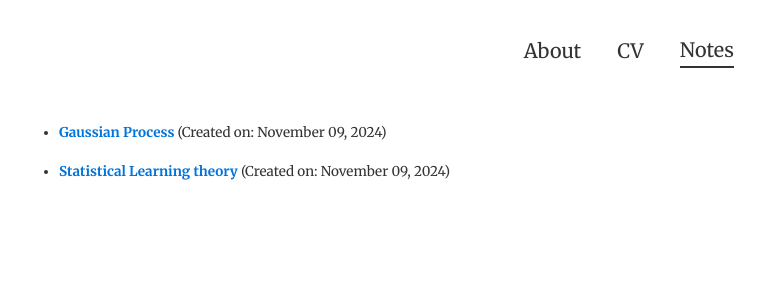
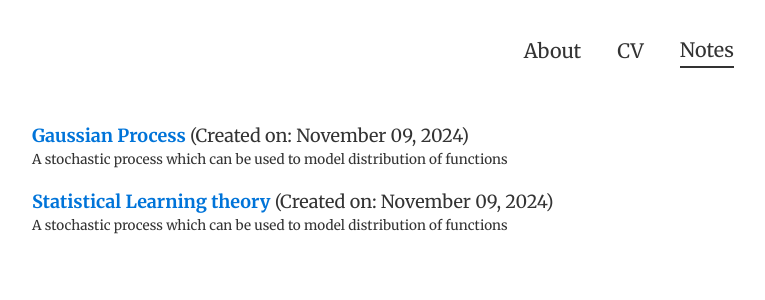
Before and after one commit to dannyrichy/dannyrichy.github.io, a Jekyll site: the page built from docs/notes.md, in a window 1280 px wide. Shown: the top 300 px of the page, without its empty margins (248-1013 px from the left). Built offline with Jekyll 4.4.1, drawn with Linux system fonts in a browser that asks for light colours.

Commit message:
correcting photo

```diff
--- a/docs/_notes/gaussian_process.md
+++ b/docs/_notes/gaussian_process.md
@@ -2,6 +2,7 @@
 layout: default
 title: Gaussian Process
 date: 2024-11-09
+description: "A stochastic process which can be used to model distribution of functions"
 ---
 
 # Gaussian Process
--- a/docs/_notes/sl_theory.md
+++ b/docs/_notes/sl_theory.md
@@ -2,4 +2,5 @@
 layout: default
 title: Statistical Learning theory
 date: 2024-11-09
+description: "A stochastic process which can be used to model distribution of functions"
 ---
--- a/docs/notes.md
+++ b/docs/notes.md
@@ -3,5 +3,9 @@ layout: default
 ---
 
 {% for note in site.notes %}
-  - **[{{ note.title }}]({{ note.url }})** (Created on: {{ note.date | date: "%B %d, %Y" }})
+  <div>
+    <strong><a href="{{ note.url }}">{{ note.title }}</a></strong>
+    <span>(Created on: {{ note.date | date: "%B %d, %Y" }})</span>
+    <p>{{ note.description }}</p>
+  </div>
 {% endfor %}
```
Also changed, not shown: docs/_layouts/default_notes.html (added, +22 -0 lines).
